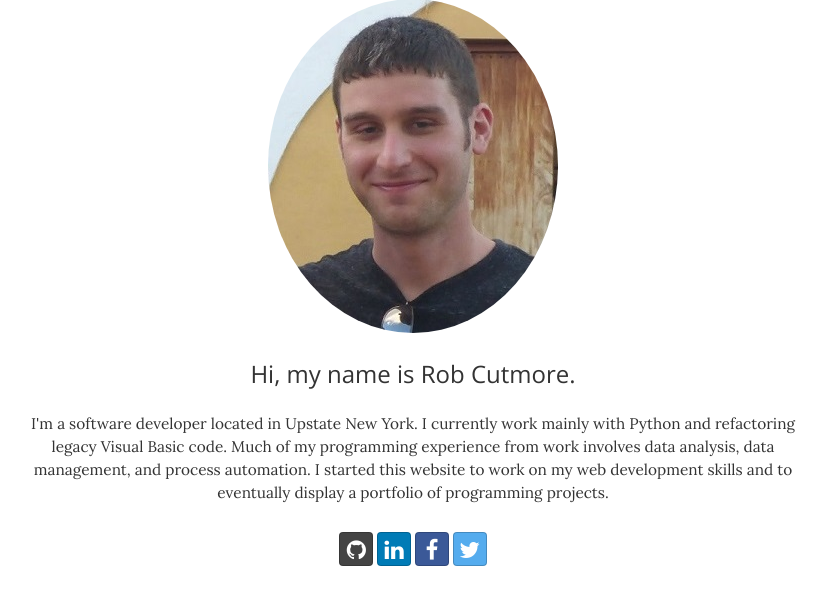
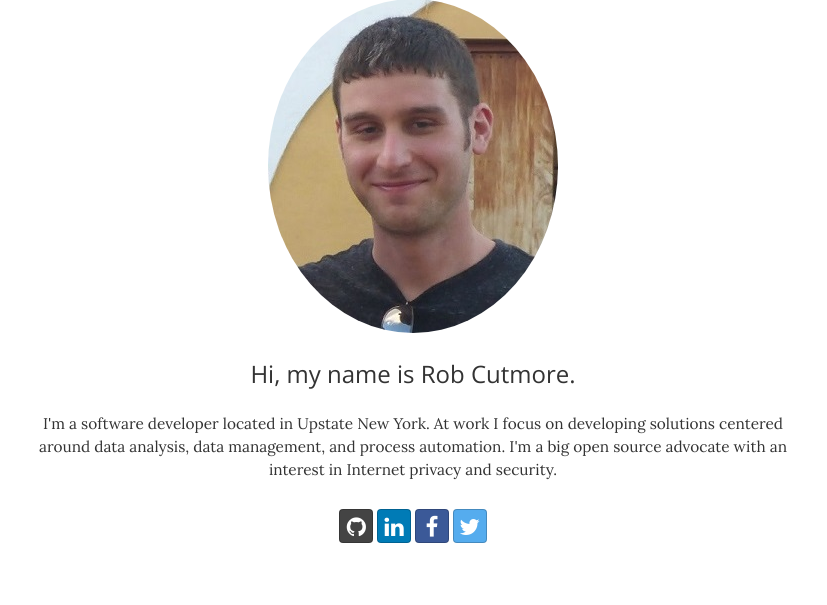
Before and after one commit to rcutmore/robcutmore.com, a Django app: page / in a window 1280 px wide. Shown: the part 86-691 px from the top of the page, without its empty margins (227-1054 px from the left). Run offline with Django 3.2, Linux system fonts and the light colour scheme; parts of the project's set-up code (start-up, migrations or seed data) failed here and were passed over; some libraries are stand-ins or nearby versions.

Commit message:
Update About page content

```diff
--- a/robcutmore-com/templates/about.html
+++ b/robcutmore-com/templates/about.html
@@ -10,11 +10,10 @@
             <h3>Hi, my name is Rob Cutmore.</h3>
 
             <p>
-                I'm a software developer located in Upstate New York. I currently work mainly
-                with Python and refactoring legacy Visual Basic code. Much of my programming
-                experience from work involves data analysis, data management, and process automation.
-                I started this website to work on my web development skills and to eventually display
-                a portfolio of programming projects.
+                I'm a software developer located in Upstate New York. At work
+                I focus on developing solutions centered around data analysis,
+                data management, and process automation. I'm a big open source
+                advocate with an interest in Internet privacy and security.
             </p>
         </div>
 
```
